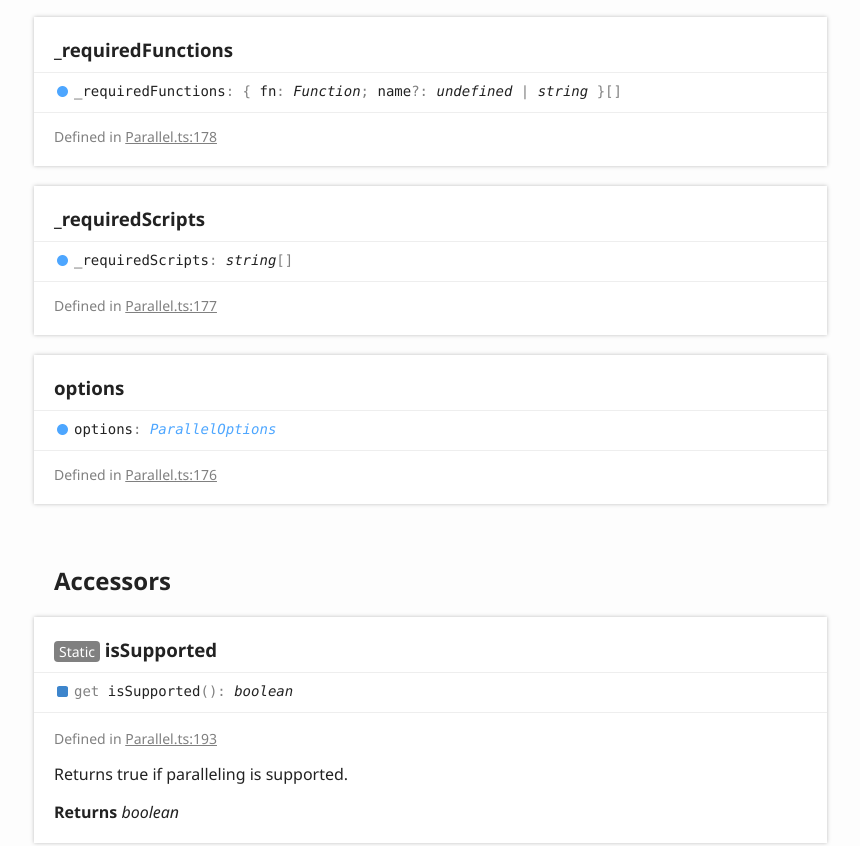
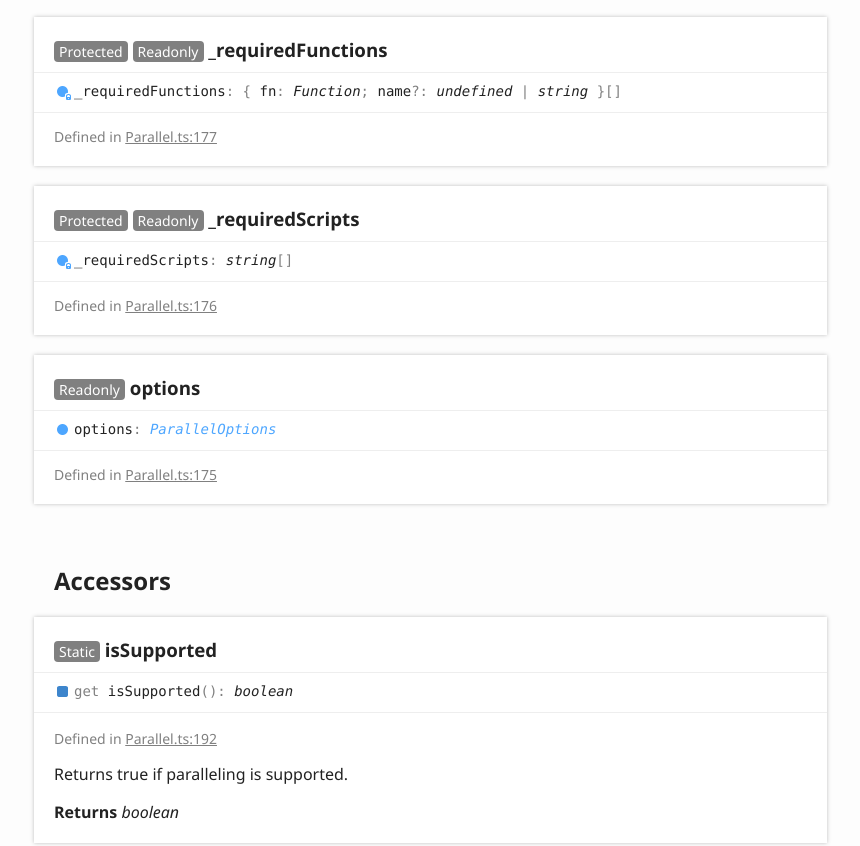
Before and after one commit to tsdotnet/parallel, a website: page docs/classes/_parallel_.parallel.html in a window 1280 px wide. Shown: the part 1387-2233 px from the top of the page, without its empty margins (6-866 px from the left). Drawn offline with Linux system fonts and the light colour scheme.

Commit message:
Updated docs.  Updated accessibility.

```diff
--- a/docs/classes/_parallel_.parallel.html
+++ b/docs/classes/_parallel_.parallel.html
@@ -86,8 +86,8 @@
 						<section class="tsd-index-section ">
 							<h3>Properties</h3>
 							<ul class="tsd-index-list">
-								<li class="tsd-kind-property tsd-parent-kind-class"><a href="_parallel_.parallel.html#_requiredfunctions" class="tsd-kind-icon">_required<wbr>Functions</a></li>
-								<li class="tsd-kind-property tsd-parent-kind-class"><a href="_parallel_.parallel.html#_requiredscripts" class="tsd-kind-icon">_required<wbr>Scripts</a></li>
+								<li class="tsd-kind-property tsd-parent-kind-class tsd-is-protected"><a href="_parallel_.parallel.html#_requiredfunctions" class="tsd-kind-icon">_required<wbr>Functions</a></li>
+								<li class="tsd-kind-property tsd-parent-kind-class tsd-is-protected"><a href="_parallel_.parallel.html#_requiredscripts" class="tsd-kind-icon">_required<wbr>Scripts</a></li>
 								<li class="tsd-kind-property tsd-parent-kind-class"><a href="_parallel_.parallel.html#options" class="tsd-kind-icon">options</a></li>
 							</ul>
 						</section>
@@ -131,7 +131,7 @@
 						<li class="tsd-description">
 							<aside class="tsd-sources">
 								<ul>
-									<li>Defined in <a href="https://github.com/tsdotnet/parallel/blob/9e8f765/src/Parallel.ts#L178">Parallel.ts:178</a></li>
+									<li>Defined in <a href="https://github.com/tsdotnet/parallel/blob/7b469a9/src/Parallel.ts#L177">Parallel.ts:177</a></li>
 								</ul>
 							</aside>
 							<h4 class="tsd-parameters-title">Parameters</h4>
@@ -147,33 +147,33 @@
 			</section>
 			<section class="tsd-panel-group tsd-member-group ">
 				<h2>Properties</h2>
-				<section class="tsd-panel tsd-member tsd-kind-property tsd-parent-kind-class">
+				<section class="tsd-panel tsd-member tsd-kind-property tsd-parent-kind-class tsd-is-protected">
 					<a name="_requiredfunctions" class="tsd-anchor"></a>
-					<h3>_required<wbr>Functions</h3>
+					<h3><span class="tsd-flag ts-flagProtected">Protected</span> <span class="tsd-flag ts-flagReadonly">Readonly</span> _required<wbr>Functions</h3>
 					<div class="tsd-signature tsd-kind-icon">_required<wbr>Functions<span class="tsd-signature-symbol">:</span> <span class="tsd-signature-symbol">{ </span>fn<span class="tsd-signature-symbol">: </span><span class="tsd-signature-type">Function</span><span class="tsd-signature-symbol">; </span>name<span class="tsd-signature-symbol">?: </span><span class="tsd-signature-type">undefined</span><span class="tsd-signature-symbol"> | </span><span class="tsd-signature-type">string</span><span class="tsd-signature-symbol"> }</span><span class="tsd-signature-symbol">[]</span></div>
 					<aside class="tsd-sources">
 						<ul>
-							<li>Defined in <a href="https://github.com/tsdotnet/parallel/blob/9e8f765/src/Parallel.ts#L178">Parallel.ts:178</a></li>
+							<li>Defined in <a href="https://github.com/tsdotnet/parallel/blob/7b469a9/src/Parallel.ts#L177">Parallel.ts:177</a></li>
 						</ul>
 					</aside>
 				</section>
-				<section class="tsd-panel tsd-member tsd-kind-property tsd-parent-kind-class">
+				<section class="tsd-panel tsd-member tsd-kind-property tsd-parent-kind-class tsd-is-protected">
 					<a name="_requiredscripts" class="tsd-anchor"></a>
-					<h3>_required<wbr>Scripts</h3>
+					<h3><span class="tsd-flag ts-flagProtected">Protected</span> <span class="tsd-flag ts-flagReadonly">Readonly</span> _required<wbr>Scripts</h3>
 					<div class="tsd-signature tsd-kind-icon">_required<wbr>Scripts<span class="tsd-signature-symbol">:</span> <span class="tsd-signature-type">string</span><span class="tsd-signature-symbol">[]</span></div>
 					<aside class="tsd-sources">
 						<ul>
-							<li>Defined in <a href="https://github.com/tsdotnet/parallel/blob/9e8f765/src/Parallel.ts#L177">Parallel.ts:177</a></li>
+							<li>Defined in <a href="https://github.com/tsdotnet/parallel/blob/7b469a9/src/Parallel.ts#L176">Parallel.ts:176</a></li>
 						</ul>
 					</aside>
 				</section>
 				<section class="tsd-panel tsd-member tsd-kind-property tsd-parent-kind-class">
 					<a name="options" class="tsd-anchor"></a>
-					<h3>options</h3>
+					<h3><span class="tsd-flag ts-flagReadonly">Readonly</span> options</h3>
 					<div class="tsd-signature tsd-kind-icon">options<span class="tsd-signature-symbol">:</span> <a href="../interfaces/_parallel_.paralleloptions.html" class="tsd-signature-type">ParallelOptions</a></div>
 					<aside class="tsd-sources">
 						<ul>
-							<li>Defined in <a href="https://github.com/tsdotnet/parallel/blob/9e8f765/src/Parallel.ts#L176">Parallel.ts:176</a></li>
+							<li>Defined in <a href="https://github.com/tsdotnet/parallel/blob/7b469a9/src/Parallel.ts#L175">Parallel.ts:175</a></li>
 						</ul>
 					</aside>
 				</section>
@@ -190,7 +190,7 @@
 						<li class="tsd-description">
 							<aside class="tsd-sources">
 								<ul>
-									<li>Defined in <a href="https://github.com/tsdotnet/parallel/blob/9e8f765/src/Parallel.ts#L193">Parallel.ts:193</a></li>
+									<li>Defined in <a href="https://github.com/tsdotnet/parallel/blob/7b469a9/src/Parallel.ts#L192">Parallel.ts:192</a></li>
 								</ul>
 							</aside>
 							<div class="tsd-comment tsd-typography">
@@ -215,7 +215,7 @@
 						<li class="tsd-description">
 							<aside class="tsd-sources">
 								<ul>
-									<li>Defined in <a href="https://github.com/tsdotnet/parallel/blob/9e8f765/src/Parallel.ts#L525">Parallel.ts:525</a></li>
+									<li>Defined in <a href="https://github.com/tsdotnet/parallel/blob/7b469a9/src/Parallel.ts#L524">Parallel.ts:524</a></li>
 								</ul>
 							</aside>
 							<h4 class="tsd-parameters-title">Parameters</h4>
@@ -241,7 +241,7 @@
 						<li class="tsd-description">
 							<aside class="tsd-sources">
 								<ul>
-									<li>Defined in <a href="https://github.com/tsdotnet/parallel/blob/9e8f765/src/Parallel.ts#L555">Parallel.ts:555</a></li>
+									<li>Defined in <a href="https://github.com/tsdotnet/parallel/blob/7b469a9/src/Parallel.ts#L554">Parallel.ts:554</a></li>
 								</ul>
 							</aside>
 							<h4 class="tsd-parameters-title">Parameters</h4>
@@ -267,7 +267,7 @@
 						<li class="tsd-description">
 							<aside class="tsd-sources">
 								<ul>
-									<li>Defined in <a href="https://github.com/tsdotnet/parallel/blob/9e8f765/src/Parallel.ts#L447">Parallel.ts:447</a></li>
+									<li>Defined in <a href="https://github.com/tsdotnet/parallel/blob/7b469a9/src/Parallel.ts#L446">Parallel.ts:446</a></li>
 								</ul>
 							</aside>
 							<div class="tsd-comment tsd-typography">
@@ -328,7 +328,7 @@
 						<li class="tsd-description">
 							<aside class="tsd-sources">
 								<ul>
-									<li>Defined in <a href="https://github.com/tsdotnet/parallel/blob/9e8f765/src/Parallel.ts#L357">Parallel.ts:357</a></li>
+									<li>Defined in <a href="https://github.com/tsdotnet/parallel/blob/7b469a9/src/Parallel.ts#L356">Parallel.ts:356</a></li>
 								</ul>
 							</aside>
 							<div class="tsd-comment tsd-typography">
@@ -390,7 +390,7 @@
 						<li class="tsd-description">
 							<aside class="tsd-sources">
 								<ul>
-									<li>Defined in <a href="https://github.com/tsdotnet/parallel/blob/9e8f765/src/Parallel.ts#L265">Parallel.ts:265</a></li>
+									<li>Defined in <a href="https://github.com/tsdotnet/parallel/blob/7b469a9/src/Parallel.ts#L264">Parallel.ts:264</a></li>
 								</ul>
 							</aside>
 							<div class="tsd-comment tsd-typography">
@@ -421,7 +421,7 @@
 						<li class="tsd-description">
 							<aside class="tsd-sources">
 								<ul>
-									<li>Defined in <a href="https://github.com/tsdotnet/parallel/blob/9e8f765/src/Parallel.ts#L275">Parallel.ts:275</a></li>
+									<li>Defined in <a href="https://github.com/tsdotnet/parallel/blob/7b469a9/src/Parallel.ts#L274">Parallel.ts:274</a></li>
 								</ul>
 							</aside>
 							<div class="tsd-comment tsd-typography">
@@ -452,7 +452,7 @@
 						<li class="tsd-description">
 							<aside class="tsd-sources">
 								<ul>
-									<li>Defined in <a href="https://github.com/tsdotnet/parallel/blob/9e8f765/src/Parallel.ts#L334">Parallel.ts:334</a></li>
+									<li>Defined in <a href="https://github.com/tsdotnet/parallel/blob/7b469a9/src/Parallel.ts#L333">Parallel.ts:333</a></li>
 								</ul>
 							</aside>
 							<div class="tsd-comment tsd-typography">
@@ -511,7 +511,7 @@
 						<li class="tsd-description">
 							<aside class="tsd-sources">
 								<ul>
-									<li>Defined in <a href="https://github.com/tsdotnet/parallel/blob/9e8f765/src/Parallel.ts#L305">Parallel.ts:305</a></li>
+									<li>Defined in <a href="https://github.com/tsdotnet/parallel/blob/7b469a9/src/Parallel.ts#L304">Parallel.ts:304</a></li>
 								</ul>
 							</aside>
 							<div class="tsd-comment tsd-typography">
@@ -572,7 +572,7 @@
 						<li class="tsd-description">
 							<aside class="tsd-sources">
 								<ul>
-									<li>Defined in <a href="https://github.com/tsdotnet/parallel/blob/9e8f765/src/Parallel.ts#L255">Parallel.ts:255</a></li>
+									<li>Defined in <a href="https://github.com/tsdotnet/parallel/blob/7b469a9/src/Parallel.ts#L254">Parallel.ts:254</a></li>
 								</ul>
 							</aside>
 							<div class="tsd-comment tsd-typography">
@@ -633,7 +633,7 @@
 						<li class="tsd-description">
 							<aside class="tsd-sources">
 								<ul>
-									<li>Defined in <a href="https://github.com/tsdotnet/parallel/blob/9e8f765/src/Parallel.ts#L201">Parallel.ts:201</a></li>
+									<li>Defined in <a href="https://github.com/tsdotnet/parallel/blob/7b469a9/src/Parallel.ts#L200">Parallel.ts:200</a></li>
 								</ul>
 							</aside>
 							<div class="tsd-comment tsd-typography">
@@ -661,7 +661,7 @@
 						<li class="tsd-description">
 							<aside class="tsd-sources">
 								<ul>
-									<li>Defined in <a href="https://github.com/tsdotnet/parallel/blob/9e8f765/src/Parallel.ts#L211">Parallel.ts:211</a></li>
+									<li>Defined in <a href="https://github.com/tsdotnet/parallel/blob/7b469a9/src/Parallel.ts#L210">Parallel.ts:210</a></li>
 								</ul>
 							</aside>
 							<div class="tsd-comment tsd-typography">
@@ -689,7 +689,7 @@
 						<li class="tsd-description">
 							<aside class="tsd-sources">
 								<ul>
-									<li>Defined in <a href="https://github.com/tsdotnet/parallel/blob/9e8f765/src/Parallel.ts#L221">Parallel.ts:221</a></li>
+									<li>Defined in <a href="https://github.com/tsdotnet/parallel/blob/7b469a9/src/Parallel.ts#L220">Parallel.ts:220</a></li>
 								</ul>
 							</aside>
 							<div class="tsd-comment tsd-typography">
@@ -717,7 +717,7 @@
 						<li class="tsd-description">
 							<aside class="tsd-sources">
 								<ul>
-									<li>Defined in <a href="https://github.com/tsdotnet/parallel/blob/9e8f765/src/Parallel.ts#L231">Parallel.ts:231</a></li>
+									<li>Defined in <a href="https://github.com/tsdotnet/parallel/blob/7b469a9/src/Parallel.ts#L230">Parallel.ts:230</a></li>
 								</ul>
 							</aside>
 							<div class="tsd-comment tsd-typography">
@@ -745,7 +745,7 @@
 						<li class="tsd-description">
 							<aside class="tsd-sources">
 								<ul>
-									<li>Defined in <a href="https://github.com/tsdotnet/parallel/blob/9e8f765/src/Parallel.ts#L243">Parallel.ts:243</a></li>
+									<li>Defined in <a href="https://github.com/tsdotnet/parallel/blob/7b469a9/src/Parallel.ts#L242">Parallel.ts:242</a></li>
 								</ul>
 							</aside>
 							<div class="tsd-comment tsd-typography">
@@ -819,10 +819,10 @@
 							<li class=" tsd-kind-constructor tsd-parent-kind-class">
 								<a href="_parallel_.parallel.html#constructor" class="tsd-kind-icon">constructor</a>
 							</li>
-							<li class=" tsd-kind-property tsd-parent-kind-class">
+							<li class=" tsd-kind-property tsd-parent-kind-class tsd-is-protected">
 								<a href="_parallel_.parallel.html#_requiredfunctions" class="tsd-kind-icon">_required<wbr>Functions</a>
 							</li>
-							<li class=" tsd-kind-property tsd-parent-kind-class">
+							<li class=" tsd-kind-property tsd-parent-kind-class tsd-is-protected">
 								<a href="_parallel_.parallel.html#_requiredscripts" class="tsd-kind-icon">_required<wbr>Scripts</a>
 							</li>
 							<li class=" tsd-kind-property tsd-parent-kind-class">
@@ -899,13 +899,14 @@
 				<li class="tsd-kind-method tsd-parent-kind-class"><span class="tsd-kind-icon">Method</span></li>
 			</ul>
 			<ul class="tsd-legend">
+				<li class="tsd-kind-property tsd-parent-kind-class tsd-is-protected"><span class="tsd-kind-icon">Protected property</span></li>
+				<li class="tsd-kind-method tsd-parent-kind-class tsd-is-protected"><span class="tsd-kind-icon">Protected method</span></li>
+			</ul>
+			<ul class="tsd-legend">
 				<li class="tsd-kind-type-alias"><span class="tsd-kind-icon">Type alias</span></li>
 			</ul>
 			<ul class="tsd-legend">
 				<li class="tsd-kind-interface"><span class="tsd-kind-icon">Interface</span></li>
-			</ul>
-			<ul class="tsd-legend">
-				<li class="tsd-kind-method tsd-parent-kind-class tsd-is-protected"><span class="tsd-kind-icon">Protected method</span></li>
 			</ul>
 			<ul class="tsd-legend">
 				<li class="tsd-kind-method tsd-parent-kind-class tsd-is-static"><span class="tsd-kind-icon">Static method</span></li>
```
Also changed, not shown: docs/assets/js/search.json (+1 -1 lines), docs/interfaces/_parallel_.paralleloptions.html (+5 -5 lines), docs/modules/_parallel_.html (+1 -1 lines), package.json (+7 -2 lines), src/Parallel.ts (+3 -4 lines), README.md, dist/Parallel.d.ts, 2 other files.
